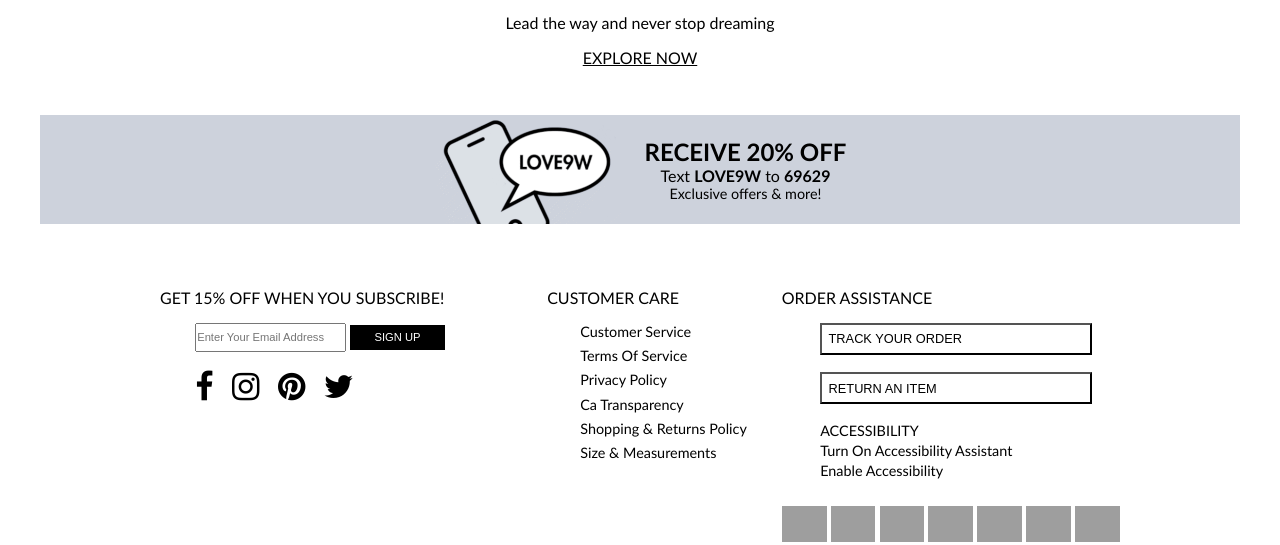
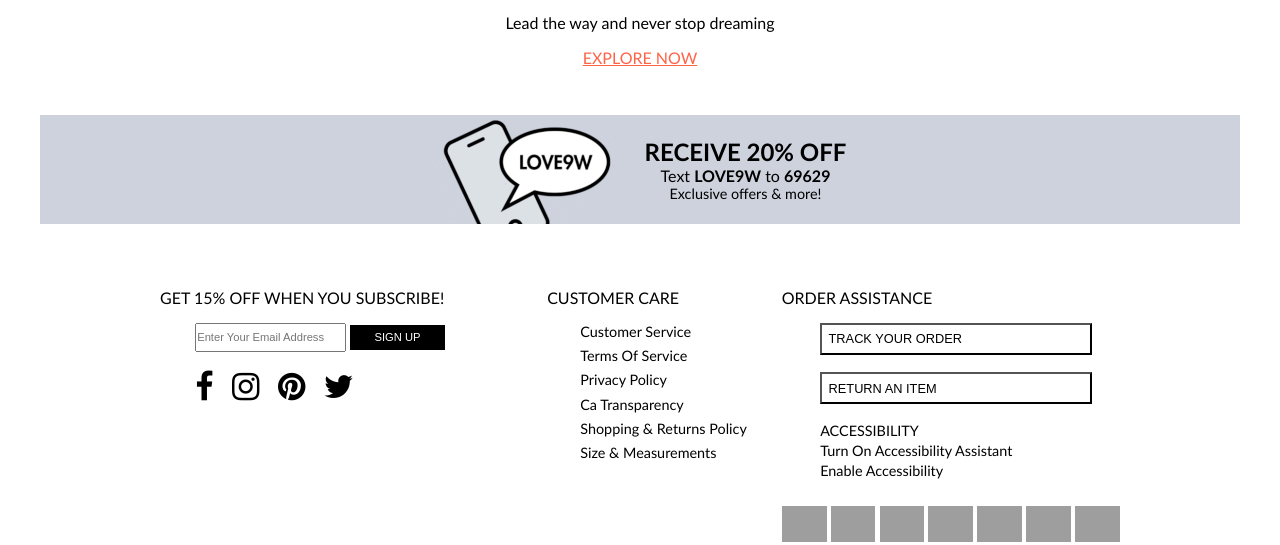
Before and after one commit to SplaTT141/groupTask, a website: page index.html in a window 1280 px wide. In both pictures the pointer is over the link "EXPLORE NOW". Shown: the part 312-857 px from the top of the page. Drawn offline with Linux system fonts and the light colour scheme; grey boxes are pictures that could not be loaded.

Commit message:
hover update

```diff
--- a/css/styles.css
+++ b/css/styles.css
@@ -165,3 +165,16 @@ body {
   width: 2.8rem;
   height: 2.2rem;
 }
+
+.under-pic-row4-text a:hover,
+.left-section .socials a:hover,
+.middle-section a:hover,
+.right-section-content p:hover {
+  cursor: pointer;
+  color: #ff6347;
+}
+
+.right-section-content button:hover {
+  background-color: #cdd2dc;
+  cursor: pointer;
+}
```
